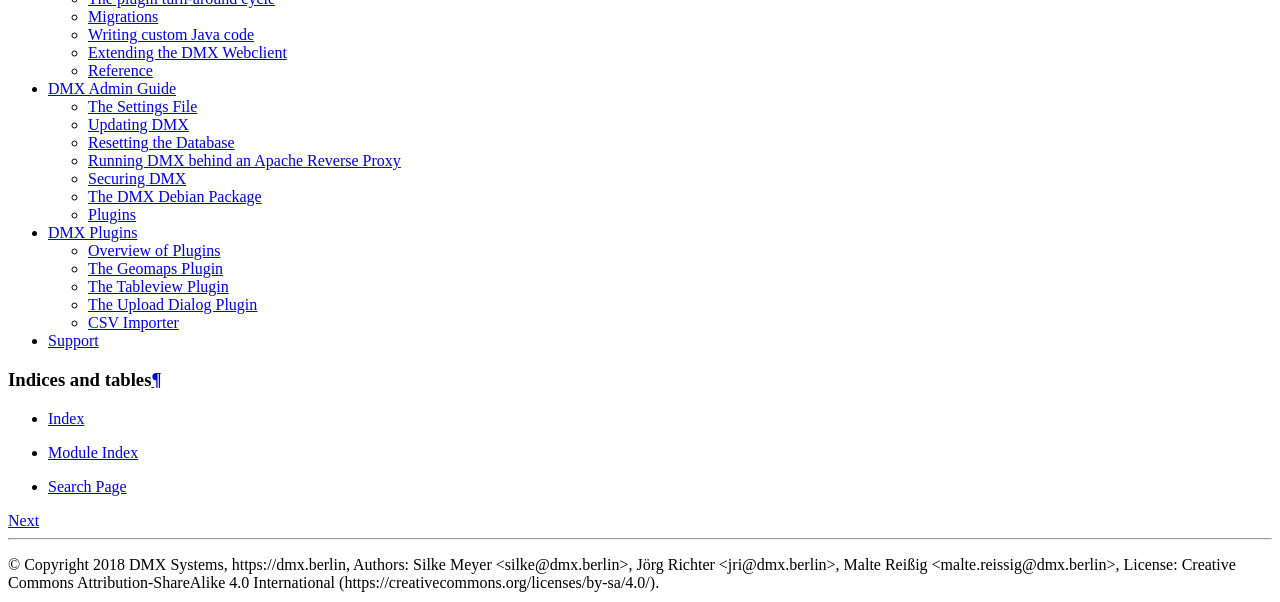
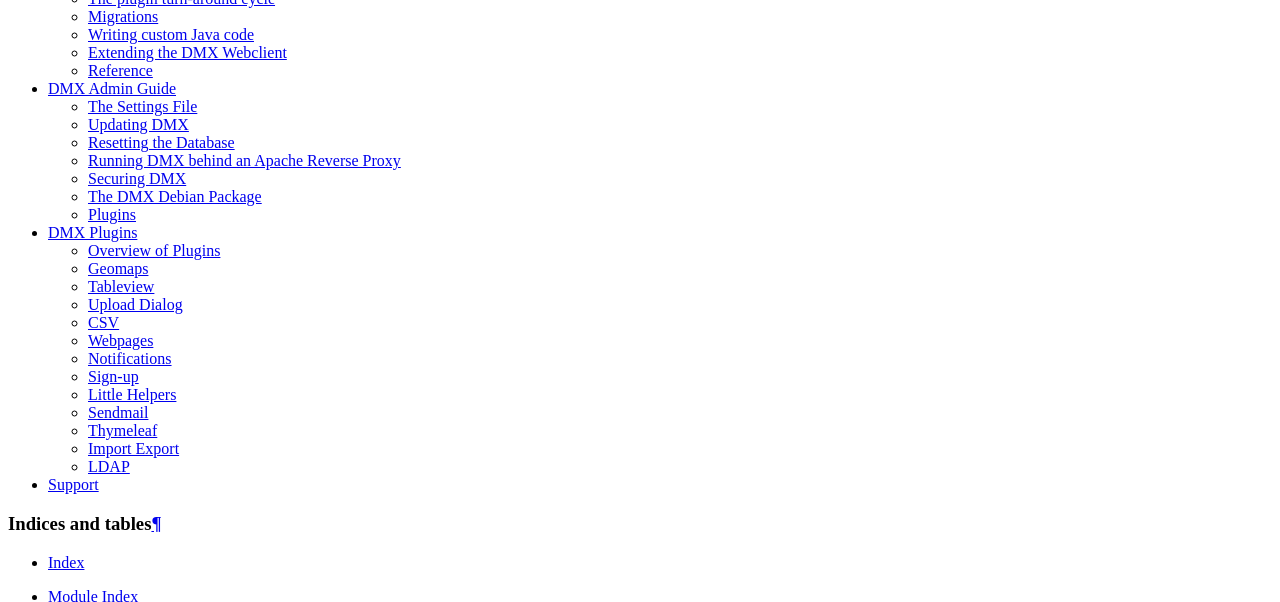
Before and after one commit to dmx-systems/dmx-documentation, a Sphinx documentation site: the page built from docs/index.rst, in a window 1280 px wide and 900 px high, scrolled down 812 px, cut to the strip 0-602 px from the top of the window. Built offline with Sphinx 7.4.7 and the Read the Docs theme 2.0.0, drawn with Linux system fonts in a browser that asks for light colours; some of the changed lines change nothing that is shown.

Commit message:
Add available plugin docs (#31)

```diff
--- a/docs/plugins.rst
+++ b/docs/plugins.rst
@@ -38,9 +38,9 @@
 
 .. _plugins-geodata:
 
-******************
-The Geomaps Plugin
-******************
+*******
+Geomaps
+*******
 
 DMX offers a plugin to support geodata.
 Every topic with an address can be shown on a geographical map.
@@ -73,9 +73,9 @@
 
 .. _plugins-tableview:
 
-********************
-The Tableview Plugin
-********************
+*********
+Tableview
+*********
 
 The Tableview Plugin allows to display data in a table.
 
@@ -138,9 +138,9 @@
 
 .. _plugins-upload-dialog:
 
-************************
-The Upload Dialog Plugin
-************************
+*************
+Upload Dialog
+*************
 
 The Upload Dialog plugin adds a file upload button to the DMX webclient.
 You can find it in the toolbar:
@@ -179,11 +179,11 @@
 
     dmx.filerepo.per_workspace = true
 
+.. _plugins-csv:
 
-
-************
-CSV Importer
-************
+***
+CSV
+***
 
 .. note:: The :ref:`Upload Dialog plugin <plugins-upload-dialog>` should be installed to ease the csv import workflow.
 
@@ -218,3 +218,118 @@
 * Open the context menu and pull your mouse pointer onto "Import CSV".
 
 .. image:: _static/file-import-trigger.png
+
+.. _plugins-webpages:
+
+********
+Webpages
+********
+
+The DMX Webpages plugin brings _multi-site_ web-publishing capabilities to your DMX installation.
+
+Feature-wise, this plugins allows for one global website ("Standard Website") as well as a website for each DMX user. Each website can appear in a different style or layout, has its own namespace and its own webpages.
+
+The webpages modules is still far from perfect, comes with some quirks and has shortcomings.
+Please feel free to ask for help or give feedback in the `DMX Community Forum <https://forum.dmx.systems>`_.
+
+The HTML generated by this module tries to map (at best as possible) the DMX standard types to the terms of the [Schema.org](https://schema.org) vocabulary.
+
+Installation Requirements
+#########################
+
+As of Webpages 0.8 the [DMX Platform 5.1](https://github.com/dmx-systems/dmx-platform) (or higher) is required.
+
+Webpages depends on another plugin, namely the [dmx-thymeleaf](https://git.dmx.systems/dmx-plugins/dmx-thymeleaf) module.
+
+ * [dmx-thymeleaf-0.9.1+](https://download.dmx.systems/plugins/dmx-thymeleaf/) module
+
+DMX Thymeleaf is available for download at
+[https://download.dmx.systems/plugins/dmx-thymeleaf](https://download.dmx.systems/plugins/dmx-thymeleaf).
+
+DMX Webpages is available for download at Github:
+
+https://github.com/mukil/dmx-webpages/releases
+
+The plugin creates a "Main Website" topic representing the website served at `/`.
+
+Webpages Model
+##############
+
+Installing dmx-webpages introduces the types *Website*, *Webpage*, *Webpage Section*, *Tile*, *Button*, *Link*, *Website Redirect*, *Website Menu Item* to your DMX installation.
+
+.. image:: _static/plugins-dmx-webpages-type-definitions.png
+
+*Webpages* can be extended creating a custom *Webpage Header* and through adding *Webpage Sections* to it.
+
+*Webpage Headers* consist of a *Headline*, *Subtitle* (HTML), *_Buttons_* as well as a *Background Color* and a *Font Color*.
+
+*Webpage Sections* are either placed *Above Content* or *Below Content*, which means the are either rendered above or below the *Main Content* (HTML) are nearly always made up of *Tiles* and must employ one of the predefined *Section Layouts*.
+
+Users are also able  to include custom *JavaScript* or *CSS* files on all or single webpages.
+
+*Redirects* and *Menu Items* are published when related to a *Website* topic.
+
+Examplary Website
+#################
+
+In the following graphic you see the configuration of a "Hello World" website with five main menu items, a website header, a webpage with a custom header and with three webpage sections.
+
+.. image:: _static/plugins-dmx-webpages-example-website-setup.png
+
+See [README](https://github.com/mukil/dmx-webpages#dmx-webpages) file for more usage hints.
+
+.. _plugins-notifications:
+
+*************
+Notifications
+*************
+
+.. _plugins-sign-up:
+
+See [README](https://git.dmx.systems/dmx-plugins/dmx-notifications#dmx-notifications) file for description and usage hints.
+
+*******
+Sign-up
+*******
+
+See [README](https://git.dmx.systems/dmx-plugins/dmx-sign-up#dmx-sign-up) file for description and configuration and usage hints.
+
+.. _plugins-littlehelpers:
+
+**************
+Little Helpers
+**************
+
+See [README](https://git.dmx.systems/dmx-plugins/dmx-littlehelpers#dmx-little-helpers) file for description and usage hints.
+
+.. _plugins-sendmail:
+
+********
+Sendmail
+********
+
+See [README](https://git.dmx.systems/dmx-plugins/dmx-sendmail#dmx-sendmail) file for description and usage hints.
+
+.. _plugins-thymeleaf:
+
+********
+Thymeleaf
+********
+
+See [README](https://git.dmx.systems/dmx-plugins/dmx-thymeleaf#dmx-thymeleaf) file for description and usage hints.
+
+.. _plugins-import-export:
+
+*************
+Import Export
+*************
+
+See [README](https://git.dmx.systems/dmx-plugins/dmx-import-export#dmx-import-export) file for description and usage hints.
+
+.. _plugins-ldap:
+
+****
+LDAP
+****
+
+See [README](https://git.dmx.systems/dmx-plugins/dmx-ldapdmx-ldap) file for description and usage hints.
```
Also changed, not shown: docs/_static/plugins-dmx-webpages-example-website-setup.png (added), docs/_static/plugins-dmx-webpages-type-definitions.png (added).
